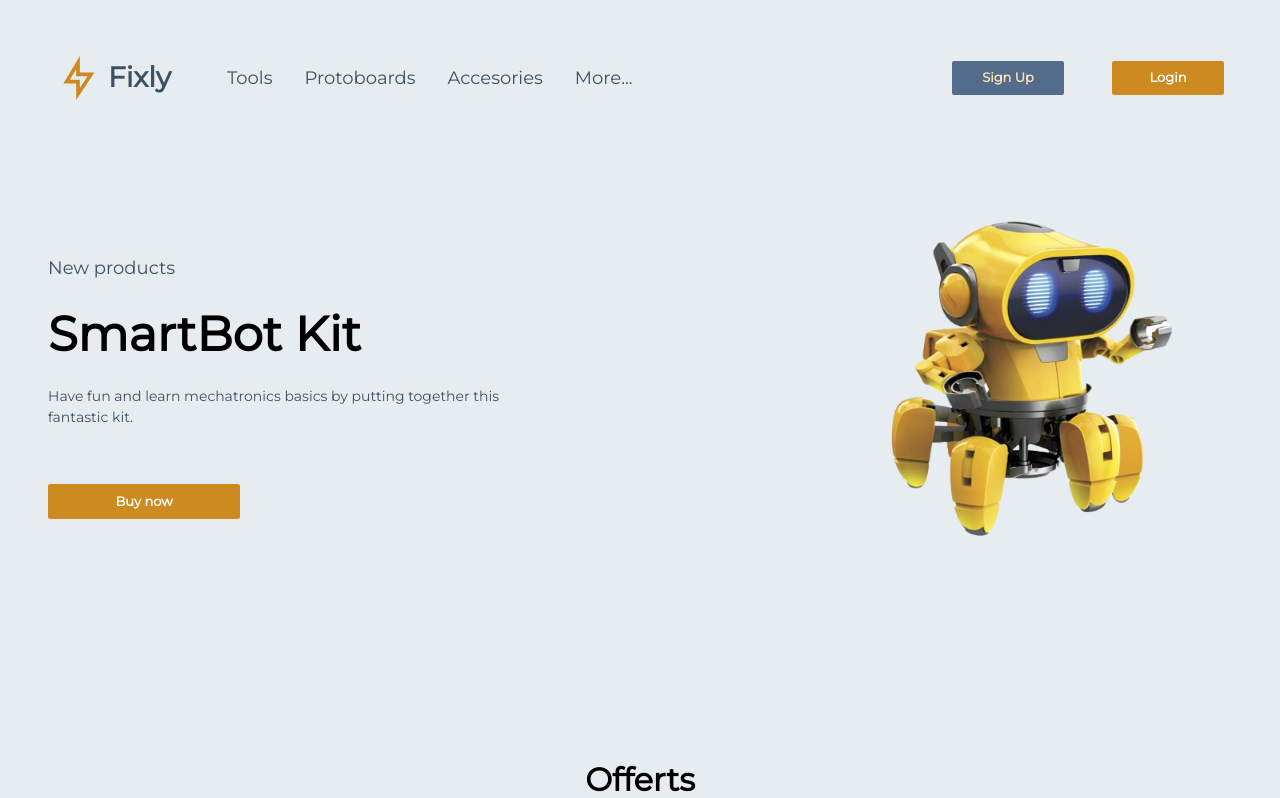
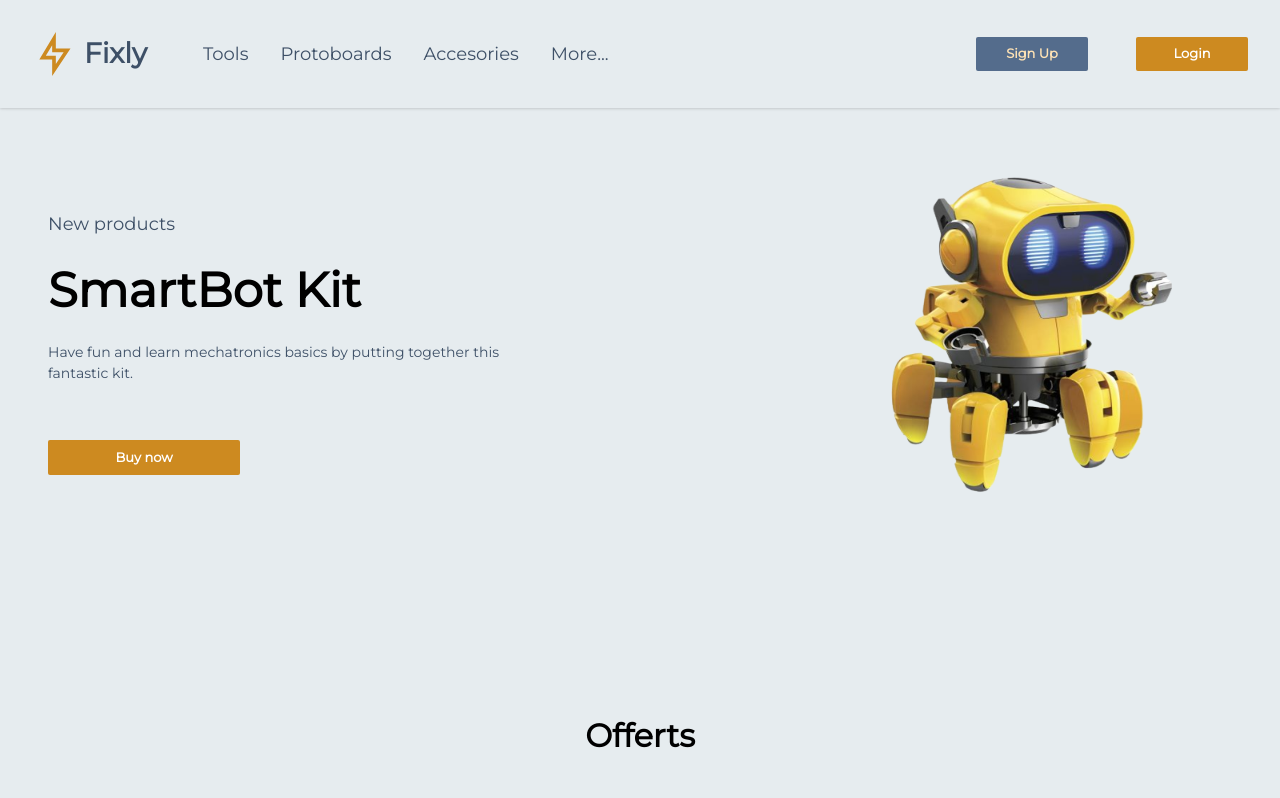
Before and after one commit to edgarmtdev/fixly-front, a Next.js app: page / in a window 1280 px wide. Shown: the top 798 px of the page. Built offline with nearby package versions, Linux system fonts and the light colour scheme; no server answers.

Commit message:
feat(styled): dropdown container styles and navbar structure

```diff
--- a/components/global/navigation/options/logged/dropdown/index.jsx
+++ b/components/global/navigation/options/logged/dropdown/index.jsx
@@ -1,14 +1,33 @@
 import React from "react";
+import { HiUser } from "react-icons/hi";
 import { DropdownContainer } from "./styled";
 import { logOut } from "/features/user";
 import useNavigateDispatch from "/hooks/useDispatchNavigate";
 
 const DropdownUser = ({ userName }) => {
   const { action } = useNavigateDispatch(logOut, "/");
+
   return (
     <DropdownContainer>
-      <p onClick={action}>Logout</p>
-      {userName}
+      <div className="flex items-center gap-4 py-2 px-4 hover:bg-primary-100 cursor-pointer rounded-sm">
+        <span className="bg-primary-100 p-3 rounded-full">
+          <HiUser style={{ cursor: "pointer" }} size={24} color={"#3E5067"} />
+        </span>
+        <p className=" text-xs">Hello {userName}</p>
+      </div>
+      <div className="border-b-[1px] my-2"></div>
+      <div className="py-3 px-6 my-1 hover:bg-primary-100 text-xs cursor-pointer rounded-sm">
+        <p>My Profile</p>
+      </div>
+      <div className="py-3 px-6 my-1 hover:bg-primary-100 text-xs cursor-pointer rounded-sm">
+        <p>Reviews</p>
+      </div>
+      <div className="py-3 px-6 my-1 hover:bg-primary-100 text-xs cursor-pointer rounded-sm">
+        <p>Shops</p>
+      </div>
+      <div className="py-3 px-6 my-1 hover:bg-primary-100 text-xs cursor-pointer rounded-sm">
+        <p onClick={action}>Logout</p>
+      </div>
     </DropdownContainer>
   );
 };
--- a/components/global/navigation/options/logged/dropdown/styled.jsx
+++ b/components/global/navigation/options/logged/dropdown/styled.jsx
@@ -2,13 +2,13 @@ import styled from "styled-components";
 
 export const DropdownContainer = styled.div`
   top: 10%;
-  right: 10rem;
-  height: 30vh;
+  right: 5%;
+  /* height: 30vh; */
   position: fixed;
   z-index: 10;
-  padding: 2rem;
-  width: 24%;
+  padding: 1.5rem 0;
+  width: 400px;
   background-color: #fff;
   box-shadow: 0px 5px 20px #0000003f;
-  border-radius: 10px;
+  border-radius: 4px;
 `;
--- a/components/global/navigation/options/logged/index.jsx
+++ b/components/global/navigation/options/logged/index.jsx
@@ -3,12 +3,14 @@ import Link from "next/link";
 import React from "react";
 import { HiUser, HiOutlineShoppingCart, HiChevronDown } from "react-icons/hi";
 import { OptionsContainer } from "../no-logged/styled";
+import DropdownUser from "./dropdown";
 
 const LoggedOptions = React.forwardRef(({ userName }, ref) => {
   const { view, handleViewDropdown, handleNotViewDropdown } =
     React.useContext(dropdownContext);
 
   return (
+    <>
       <OptionsContainer>
         <Link href={"/cart"}>
           <span>
@@ -27,6 +29,8 @@ const LoggedOptions = React.forwardRef(({ userName }, ref) => {
           />
         </span>
       </OptionsContainer>
+      {view && <DropdownUser userName={userName} />}
+    </>
   );
 });
 
--- a/components/global/navigation/styled.jsx
+++ b/components/global/navigation/styled.jsx
@@ -2,20 +2,25 @@ import styled from "styled-components";
 import BREAKPOINTS_DEVICES from "/theme/global/breakpoints";
 
 export const Container = styled.nav`
-  padding: 2.5rem 1.5rem;
-  @media ${BREAKPOINTS_DEVICES.laptop} {
-    padding: 2.5rem;
-  }
+  background-color: #e6ecef;
+  position: fixed;
+  width: 100%;
+  z-index: 10;
+  box-shadow: rgba(0, 0, 0, 0.1) 0px 1px 3px 0px,
+    rgba(0, 0, 0, 0.06) 0px 1px 2px 0px;
 `;
 
 export const NavbarCont = styled.div`
   max-width: 1536px;
+  padding: 1rem 1rem;
+
   @media ${BREAKPOINTS_DEVICES.laptop} {
     display: flex;
     margin-left: auto;
     margin-right: auto;
     align-items: center;
     justify-content: center;
-    padding: 1rem;
+    /* padding: 0.8rem 2rem; */
+    padding: 2rem;
   }
 `;
--- a/components/layouts/main/index.jsx
+++ b/components/layouts/main/index.jsx
@@ -1,4 +1,3 @@
-import DropdownUser from "components/global/navigation/options/logged/dropdown";
 import { dropdownContext } from "context/dropdown";
 import React from "react";
 import styled from "styled-components";
@@ -17,11 +16,10 @@ const Principal = styled.div`
 function MainLayout({ children }) {
   useDispatchEffect(getProducts);
   useAuthValidate();
-  const { view, handleNotViewDropdown } = React.useContext(dropdownContext);
+  const { handleNotViewDropdown } = React.useContext(dropdownContext);
 
   return (
     <>
-      {view && <DropdownUser />}
       <Navbar />
       <div onClick={handleNotViewDropdown}>
         <Principal>{children}</Principal>
--- a/context/dropdown/Provider.js
+++ b/context/dropdown/Provider.js
@@ -2,7 +2,7 @@ import React from "react";
 import { dropdownContext } from ".";
 
 export default function DropdownContext({ children }) {
-  const [view, setView] = React.useState(false);
+  const [view, setView] = React.useState(true);
 
   const handleViewDropdown = () => {
     setView(true);
--- a/modules/home/components/banners/index.jsx
+++ b/modules/home/components/banners/index.jsx
@@ -10,7 +10,7 @@ import { Container } from "./styled";
 export default function Banner() {
   const [newProducts] = useSetState(data[0].products);
   return (
-    <header>
+    <header className="mt-28">
       <Swiper
         pagination={false}
         spaceBetween={100}
```
Lines whose indentation alone changed are shown as unchanged.
